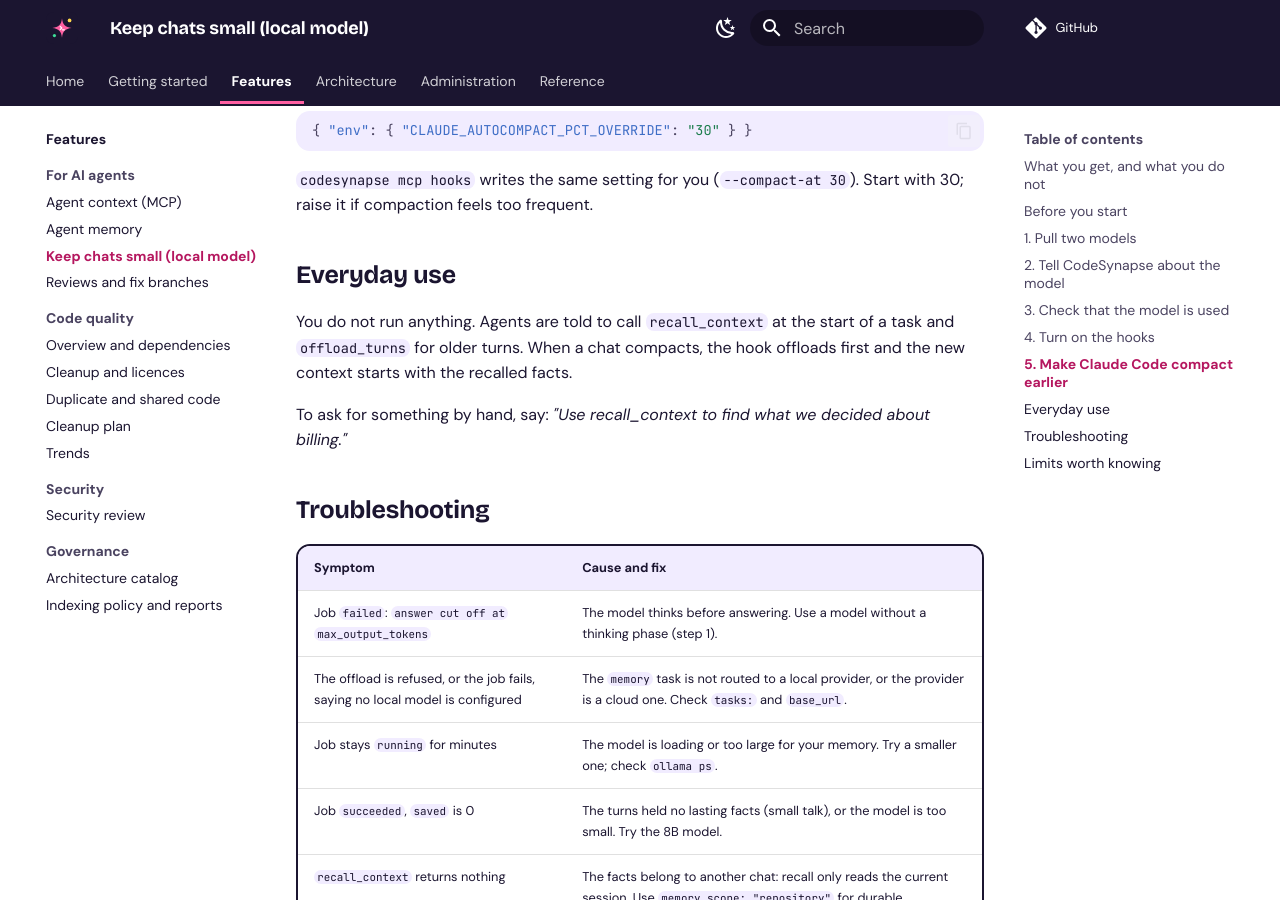
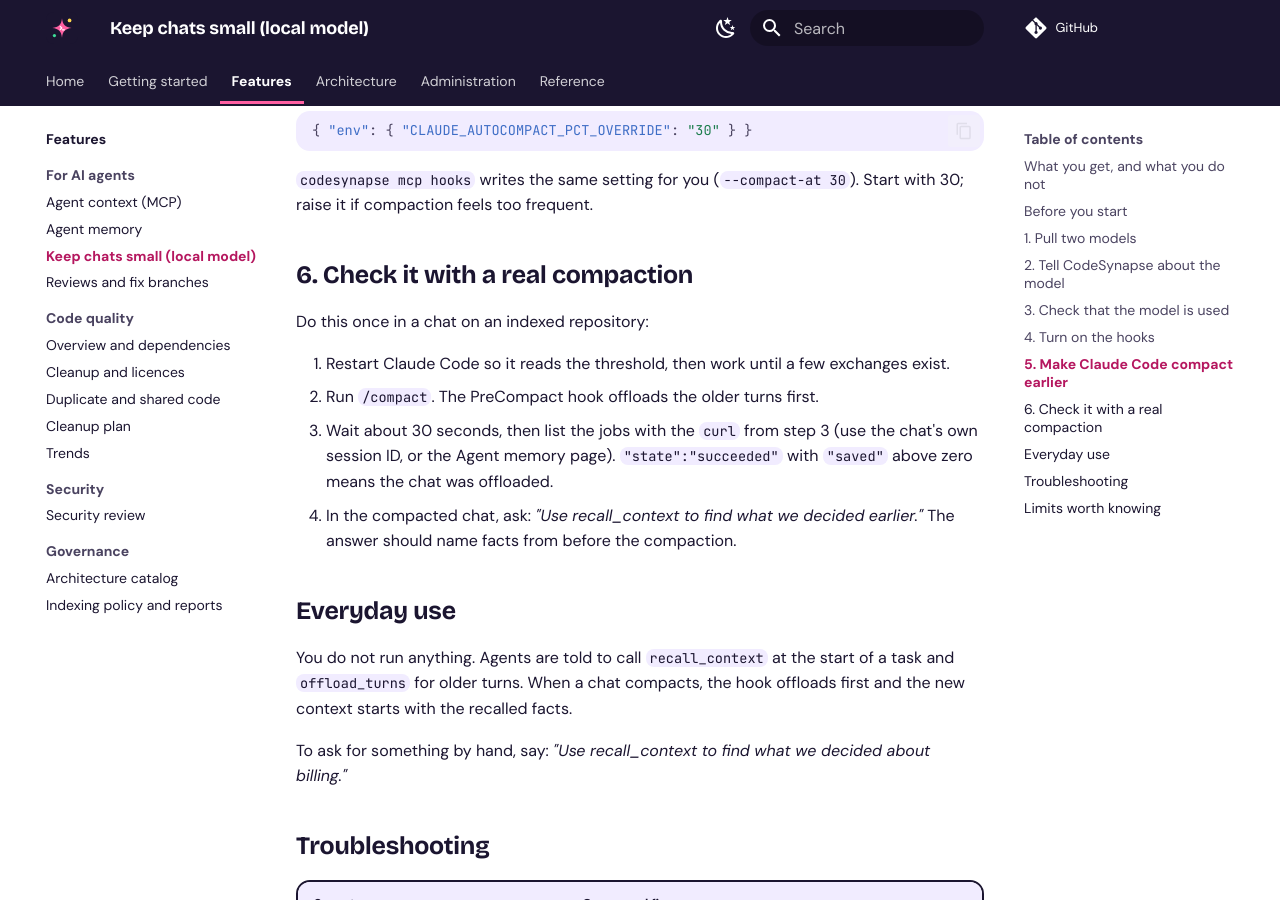
Before and after one commit to astrona-io/codesynapse, an MkDocs documentation site: the page built from docs/operations/chat-memory-setup.md, in a window 1280 px wide and 900 px high, scrolled down 3224 px. Built offline with MkDocs 1.6.1 and Material for MkDocs 9.7.7, drawn with Linux system fonts in a browser that asks for light colours; comment, search, counter and statistics services are not loaded.

Commit message:
docs(memory): check the setup with a real /compact (#262)
Signed-off-by: Paris Nakita Kejser <hi@pnk.sh>

```diff
--- a/docs/operations/chat-memory-setup.md
+++ b/docs/operations/chat-memory-setup.md
@@ -120,6 +120,15 @@ Compaction is Claude Code's. By default it waits until the chat is nearly full.
 
 `codesynapse mcp hooks` writes the same setting for you (`--compact-at 30`). Start with 30; raise it if compaction feels too frequent.
 
+## 6. Check it with a real compaction
+
+Do this once in a chat on an indexed repository:
+
+1. Restart Claude Code so it reads the threshold, then work until a few exchanges exist.
+2. Run `/compact`. The PreCompact hook offloads the older turns first.
+3. Wait about 30 seconds, then list the jobs with the `curl` from step 3 (use the chat's own session ID, or the Agent memory page). `"state":"succeeded"` with `"saved"` above zero means the chat was offloaded.
+4. In the compacted chat, ask: *"Use recall_context to find what we decided earlier."* The answer should name facts from before the compaction.
+
 ## Everyday use
 
 You do not run anything. Agents are told to call `recall_context` at the start of a task and `offload_turns` for older turns. When a chat compacts, the hook offloads first and the new context starts with the recalled facts.
```
